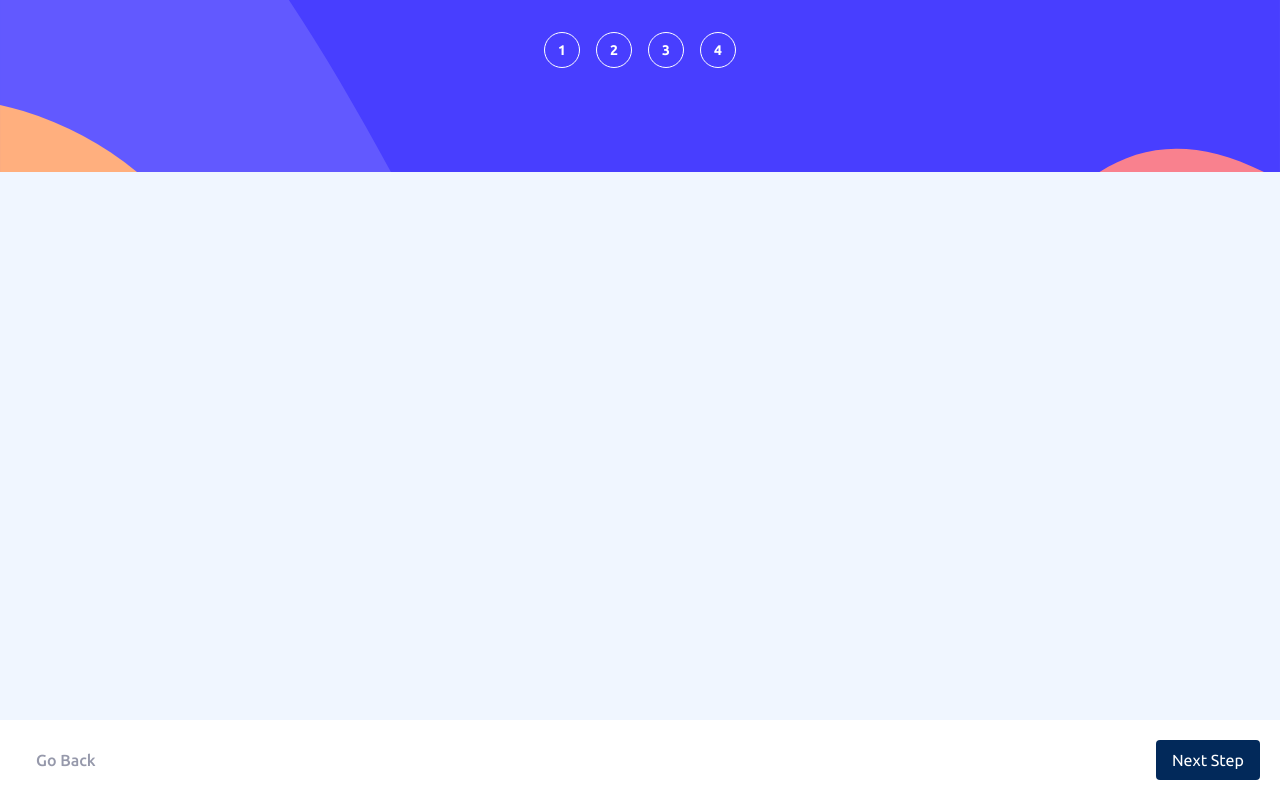
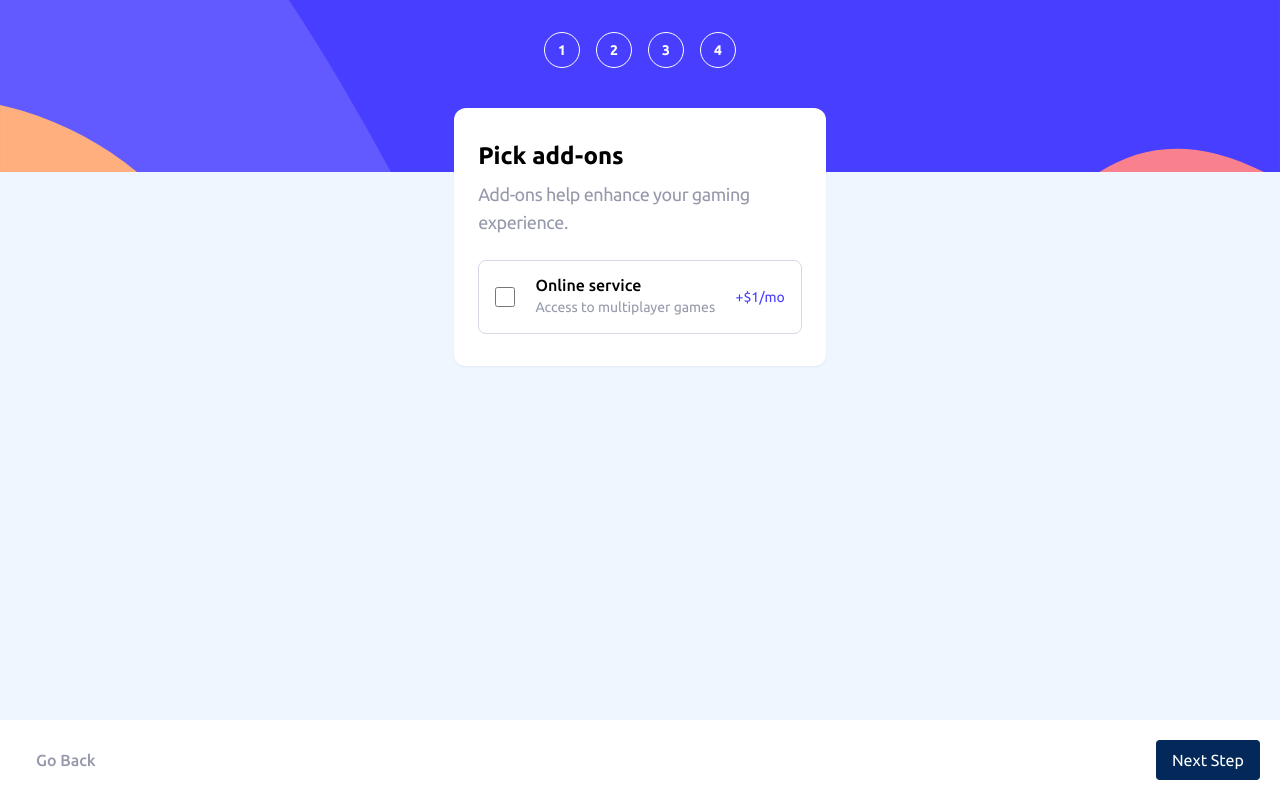
Before and after one commit to ndrvndr/multi-step-form-frontendmentor, a React (Vite) app: page /plan/addons in a window 1280 px wide. Built offline with nearby package versions, Linux system fonts and the light colour scheme.

Commit message:
create checkbox element

```diff
--- /dev/null
+++ b/src/components/Elements/Checkbox/Input.jsx
@@ -0,0 +1,7 @@
+const Input = () => {
+  return <input type="checkbox" className="w-5" />;
+};
+
+Input.propTypes = {};
+
+export default Input;
--- /dev/null
+++ b/src/components/Elements/Checkbox/Label.jsx
@@ -0,0 +1,14 @@
+const Label = () => {
+  return (
+    <label htmlFor="" className="flex flex-col">
+      <span className="mb-1 font-medium">Online service</span>
+      <span className="text-sm text-neutral-cool-gray">
+        Access to multiplayer games
+      </span>
+    </label>
+  );
+};
+
+Label.propTypes = {};
+
+export default Label;
--- /dev/null
+++ b/src/components/Elements/Checkbox/Price.jsx
@@ -0,0 +1,14 @@
+// import React from 'react'
+// import PropTypes from 'prop-types'
+
+const Price = () => {
+  return (
+    <span className="self-center text-sm text-primary-purplish-blue">
+      +$1/mo
+    </span>
+  );
+};
+
+Price.propTypes = {};
+
+export default Price;
--- /dev/null
+++ b/src/components/Elements/Checkbox/index.jsx
@@ -0,0 +1,15 @@
+import Input from "./Input";
+import Label from "./Label";
+import Price from "./Price";
+
+const Checkbox = () => {
+  return (
+    <div className="flex justify-between rounded-lg border border-solid border-neutral-light-gray p-4">
+      <Input />
+      <Label />
+      <Price />
+    </div>
+  );
+};
+
+export default Checkbox;
--- a/src/pages/addons.jsx
+++ b/src/pages/addons.jsx
@@ -1,9 +1,18 @@
 import AuthLayout from "../components/Layout/AuthLayout";
 import NavigationButton from "../components/Elements/NavigationButton";
+import Checkbox from "../components/Elements/Checkbox";
 
 const Addons = () => {
   return (
     <AuthLayout>
+      <div className="flex flex-col items-center">
+        <div className="relative -top-16 h-fit w-[90%] rounded-xl bg-neutral-white px-6 py-8 drop-shadow-sm">
+          <h1 className="mb-2 text-2xl font-bold">Pick add-ons</h1>
+          <p className="mb-6 text-lg leading-7 tracking-tight text-neutral-cool-gray">
+            Add-ons help enhance your gaming experience.
+          </p>
+          <Checkbox />
+        </div>
         <div className="fixed bottom-0 flex h-20 w-full items-center justify-between bg-white px-5">
           <NavigationButton
             label="Go Back"
@@ -20,6 +29,7 @@ const Addons = () => {
             path="/plan/addons/finishingUp"
           />
         </div>
+      </div>
     </AuthLayout>
   );
 };
```
Lines whose indentation alone changed are shown as unchanged.
